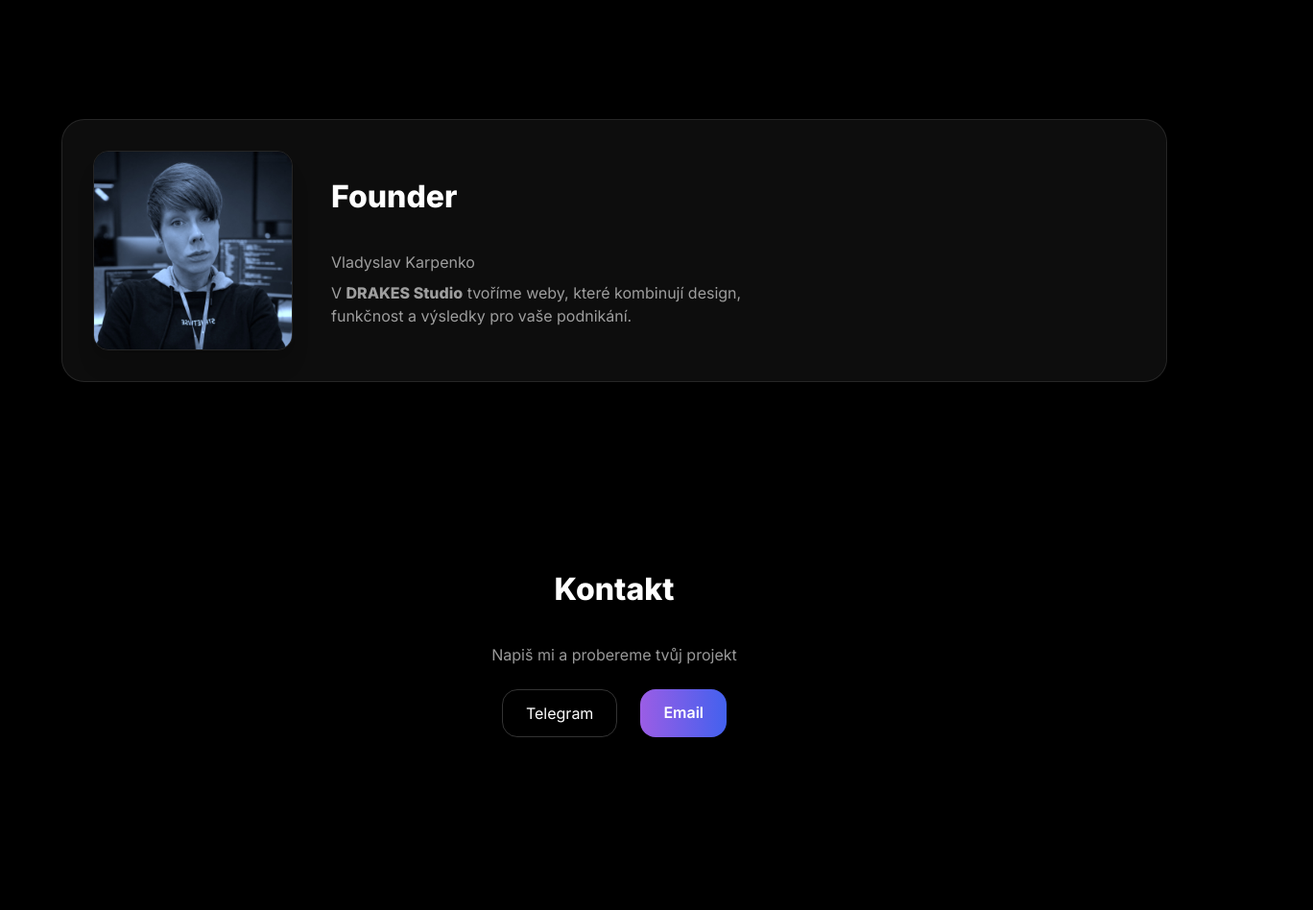
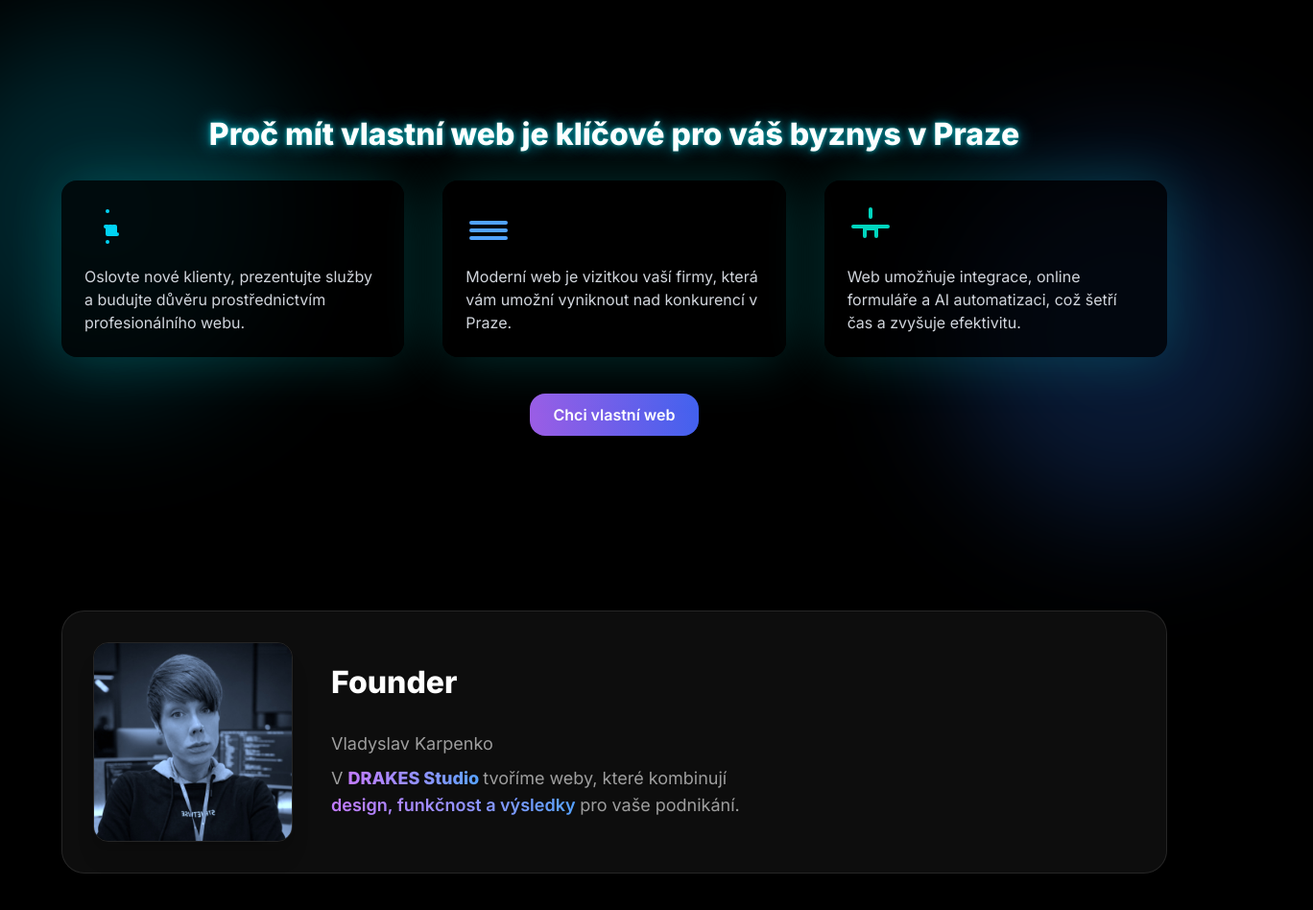
Before and after one commit to Vladyslav-Karpenko/Drakes, a website built with Vite: page index.html in a window 1280 px wide. Shown: the part 1880-2828 px from the top of the page at 96% size, 1368 px wide, since content can reach past the window. Before the commit the page ends 2744 px from the top, so only its background shows below. Built offline with nearby package versions, Linux system fonts and the light colour scheme.

Commit message:
some colors changed

```diff
--- a/index.html
+++ b/index.html
@@ -222,6 +222,111 @@
       </div>
     </section>
 
+    <!-- PREMIUM BENEFITS BLOCK -->
+    <section id="benefits" class="section relative py-32">
+      <!-- Фоновые мягкие сияния -->
+      <div class="absolute inset-0 -z-20">
+        <div
+          class="w-96 h-96 bg-cyan-500/20 rounded-full blur-3xl absolute top-0 -left-32 animate-pulse-slow"
+        ></div>
+        <div
+          class="w-96 h-96 bg-blue-500/20 rounded-full blur-3xl absolute bottom-0 -right-32 animate-pulse-slow delay-500"
+        ></div>
+      </div>
+
+      <div class="max-w-6xl mx-auto text-center md:text-left">
+        <h2
+          class="text-4xl md:text-5xl font-extrabold mb-12 glow-text text-center"
+        >
+          Proč mít vlastní web je klíčové pro váš byznys v Praze
+        </h2>
+
+        <div class="grid md:grid-cols-3 gap-10">
+          <!-- Item 1 -->
+          <div
+            class="fade-up p-6 bg-black/70 rounded-2xl shadow-[0_0_60px_rgba(0,255,255,0.2)] hover:shadow-[0_0_80px_rgba(0,255,255,0.4)] transition-all duration-500"
+          >
+            <div class="mb-4 flex justify-center md:justify-start">
+              <svg
+                xmlns="http://www.w3.org/2000/svg"
+                class="w-12 h-12 text-cyan-400"
+                fill="none"
+                viewBox="0 0 24 24"
+                stroke="currentColor"
+              >
+                <path
+                  stroke-linecap="round"
+                  stroke-linejoin="round"
+                  stroke-width="2"
+                  d="M13 16h-1v-4h-1m4 4h-1v-4h-1m4 4h-1v-4h-1M12 20h.01M12 4h.01"
+                />
+              </svg>
+            </div>
+            <p class="text-gray-300">
+              Oslovte nové klienty, prezentujte služby a budujte důvěru
+              prostřednictvím profesionálního webu.
+            </p>
+          </div>
+
+          <!-- Item 2 -->
+          <div
+            class="fade-up p-6 bg-black/70 rounded-2xl shadow-[0_0_60px_rgba(0,255,255,0.2)] hover:shadow-[0_0_80px_rgba(0,255,255,0.4)] transition-all duration-500 delay-200"
+          >
+            <div class="mb-4 flex justify-center md:justify-start">
+              <svg
+                xmlns="http://www.w3.org/2000/svg"
+                class="w-12 h-12 text-blue-400"
+                fill="none"
+                viewBox="0 0 24 24"
+                stroke="currentColor"
+              >
+                <path
+                  stroke-linecap="round"
+                  stroke-linejoin="round"
+                  stroke-width="2"
+                  d="M3 10h18M3 14h18M3 18h18"
+                />
+              </svg>
+            </div>
+            <p class="text-gray-300">
+              Moderní web je vizitkou vaší firmy, která vám umožní vyniknout nad
+              konkurencí v Praze.
+            </p>
+          </div>
+
+          <!-- Item 3 -->
+          <div
+            class="fade-up p-6 bg-black/70 rounded-2xl shadow-[0_0_60px_rgba(0,255,255,0.2)] hover:shadow-[0_0_80px_rgba(0,255,255,0.4)] transition-all duration-500 delay-400"
+          >
+            <div class="mb-4 flex justify-center md:justify-start">
+              <svg
+                xmlns="http://www.w3.org/2000/svg"
+                class="w-12 h-12 text-teal-400"
+                fill="none"
+                viewBox="0 0 24 24"
+                stroke="currentColor"
+              >
+                <path
+                  stroke-linecap="round"
+                  stroke-linejoin="round"
+                  stroke-width="2"
+                  d="M9 17v-4h6v4M12 3v4M3 12h18"
+                />
+              </svg>
+            </div>
+            <p class="text-gray-300">
+              Web umožňuje integrace, online formuláře a AI automatizaci, což
+              šetří čas a zvyšuje efektivitu.
+            </p>
+          </div>
+        </div>
+
+        <div class="mt-12 text-center md:text-center">
+          <a href="#kontakt" class="btn-gradient">Chci vlastní web</a>
+        </div>
+      </div>
+    </section>
+
   <!-- FOUNDER -->
 <section id="founder" class="section fade-up">
   <div class="flex flex-col md:flex-row items-center gap-10 card">
@@ -230,11 +335,15 @@
       class="w-52 h-52 object-cover rounded-2xl border border-white/10 shadow-xl"
     />
     <div>
-          <h2>Founder</h2>
-          <p class="text-gray mb-2">Vladyslav Karpenko</p>
-          <p class="text-gray max-w-md">
-            V <strong>DRAKES Studio</strong> tvoříme weby, které kombinují
-            design, funkčnost a výsledky pro vaše podnikání.
+      <h2 class="text-3xl md:text-4xl font-bold mb-2">Founder</h2>
+      <p class="text-gray mb-2 text-lg">Vladyslav Karpenko</p>
+      <p class="text-gray max-w-md text-lg">
+        V <span class="bg-gradient-to-r from-purple-400 to-blue-400 bg-clip-text text-transparent font-bold">
+          DRAKES Studio
+        </span> tvoříme weby, které kombinují
+        <span class="bg-gradient-to-r from-purple-400 to-blue-400 bg-clip-text text-transparent font-semibold">
+          design, funkčnost a výsledky
+        </span> pro vaše podnikání.
       </p>
     </div>
   </div>
--- a/src/main.js
+++ b/src/main.js
@@ -1,19 +1,29 @@
-import './style.css'
+// main.js
+import './style.css';
 
+// ---------------- Fade-up при scroll
 const elements = document.querySelectorAll('.fade-up');
-const observer = new IntersectionObserver(entries => { entries.forEach(entry => { if (entry.isIntersecting) { entry.target.classList.add('active'); } }); });
+const observer = new IntersectionObserver(entries => {
+  entries.forEach(entry => {
+    if (entry.isIntersecting) {
+      entry.target.classList.add('active');
+    }
+  });
+}, { threshold: 0.1 });
 elements.forEach(el => observer.observe(el));
 
+// ---------------- Typing анимация текста
 const text = "Moderní weby a digitální řešení, která přinášejí výsledky.";
 const typedText = document.getElementById('typed-text');
 let index = 0;
 
 function typeWriter() {
-    if (index < text.length) {
-        typedText.innerHTML += text.charAt(index);
-        index++;
-        setTimeout(typeWriter, 50); // скорость печати
-    }
+  if (!typedText) return;
+  if (index < text.length) {
+    typedText.innerHTML += text.charAt(index);
+    index++;
+    setTimeout(typeWriter, 50); // скорость печати
+  }
 }
 
 typeWriter();
--- a/src/style.css
+++ b/src/style.css
@@ -1,3 +1,4 @@
+/* style.css */
 @import "tailwindcss";
 
 body {
@@ -10,16 +11,18 @@ a {
   text-decoration: none;
 }
 
+/* ================= Fade-up ================= */
 .fade-up {
   opacity: 0;
-  transform: translateY(30px);
-  transition: all 0.8s ease;
+  transform: translateY(20px);
+  transition: all 1s ease-out;
 }
 .fade-up.active {
   opacity: 1;
   transform: translateY(0);
 }
 
+/* ================= Buttons ================= */
 .btn-gradient {
   padding: 0.75rem 1.5rem;
   border-radius: 1rem;
@@ -42,31 +45,46 @@ a {
   color: black;
 }
 
+/* ================= Cards ================= */
 .card {
   padding: 2rem;
   border-radius: 1.5rem;
   background: rgba(255, 255, 255, 0.05);
   backdrop-filter: blur(20px);
   border: 1px solid rgba(255, 255, 255, 0.1);
-  transition:
-    transform 0.4s,
-    box-shadow 0.4s;
+  transition: transform 0.4s, box-shadow 0.4s;
 }
 .card:hover {
   transform: scale(1.05);
   box-shadow: 0 10px 30px rgba(155, 93, 229, 0.4);
 }
 
+/* ================= Grid ================= */
 .grid-3 {
   display: grid;
   gap: 2rem;
   grid-template-columns: repeat(auto-fit, minmax(250px, 1fr));
 }
 
+/* ================= Text ================= */
 .text-gray {
   color: rgba(255, 255, 255, 0.6);
 }
+.glow-text {
+  text-shadow:
+    0 0 5px rgba(0,255,255,0.6),
+    0 0 15px rgba(0,200,255,0.5),
+    0 0 25px rgba(0,255,255,0.3);
+}
+.highlight {
+  background: linear-gradient(90deg, #00f0ff, #00aaff);
+  -webkit-background-clip: text;
+  background-clip: text;
+  color: transparent;
+  font-weight: bold;
+}
 
+/* ================= Sections ================= */
 .section {
   padding: 6rem 1.5rem;
   max-width: 1200px;
@@ -78,6 +96,7 @@ h2 {
   margin-bottom: 2rem;
 }
 
+/* ================= Background Glow ================= */
 .background-glow {
   position: fixed;
   top: 0;
@@ -94,39 +113,10 @@ h2 {
   opacity: 0.2;
   filter: blur(200px);
 }
-.glow-purple {
-  background: purple;
-  top: -100px;
-  left: -100px;
-}
-.glow-blue {
-  background: blue;
-  bottom: -100px;
-  right: -100px;
-}
-.glow-text {
-  text-shadow:
-    0 0 8px rgba(139, 92, 246, 0.6),
-    0 0 16px rgba(79, 150, 255, 0.5),
-    0 0 24px rgba(139, 92, 246, 0.4);
-}
+.glow-purple { background: purple; top: -100px; left: -100px; }
+.glow-blue { background: blue; bottom: -100px; right: -100px; }
 
-/* Fade-up animation */
-@keyframes fadeUp {
-  0% {
-    opacity: 0;
-    transform: translateY(20px);
-  }
-  100% {
-    opacity: 1;
-    transform: translateY(0);
-  }
-}
-
-.animate-fade-up {
-  animation: fadeUp 1.2s ease-out forwards;
-}
-
+/* ================= Cursor typing ================= */
 .cursor {
   display: inline-block;
   margin-left: 2px;
@@ -135,13 +125,15 @@ h2 {
   color: #fff;
 }
 @keyframes blink {
-  0%,
-  50%,
-  100% {
-    opacity: 1;
-  }
-  25%,
-  75% {
-    opacity: 0;
-  }
+  0%,50%,100% { opacity: 1; }
+  25%,75% { opacity: 0; }
 }
+
+/* ================= Keyframes ================= */
+@keyframes fadeUp {
+  0% { opacity: 0; transform: translateY(20px); }
+  100% { opacity: 1; transform: translateY(0); }
+}
+.animate-fade-up {
+  animation: fadeUp 1.2s ease-out forwards;
+}
```
Lines whose indentation alone changed are shown as unchanged.
